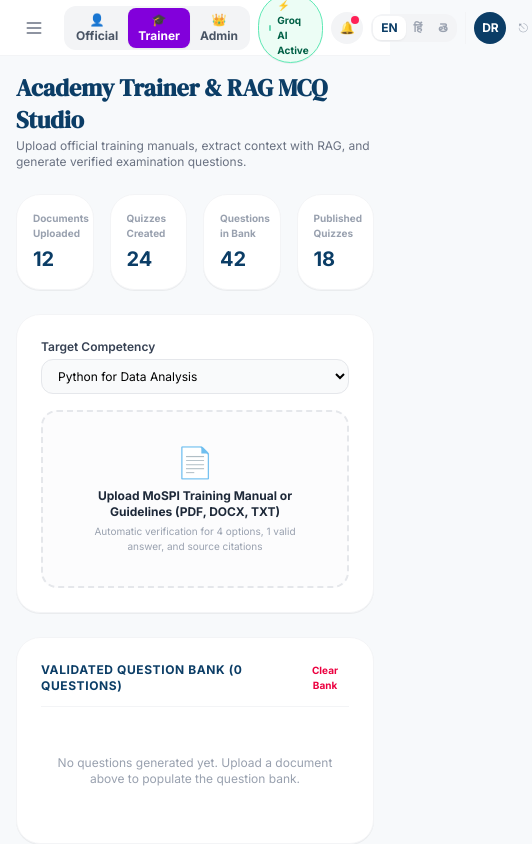
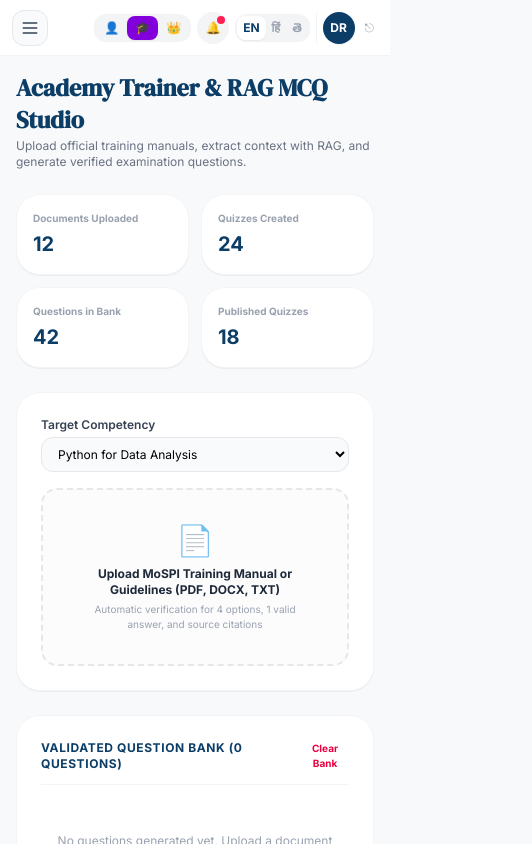
Before and after one commit to Bvs2006/StatSkill-AI, a React (Vite) app: page / in a window 390 px wide. Both pictures are taken after a click on the button "🎓 Trainer (RAG Bank)". Shown: the whole page, 532 px wide, since content can reach past the window. Built offline with nearby package versions, Linux system fonts and the light colour scheme.

Commit message:
fix(ui): comprehensive mobile responsiveness improvements across all screens and drawers

```diff
--- a/src/App.tsx
+++ b/src/App.tsx
@@ -360,8 +360,8 @@ function Sidebar({
 
       {mobileOpen && (
         <div className="md:hidden fixed inset-0 z-50 flex">
-          <div className="fixed inset-0 bg-black/60 backdrop-blur-xs" onClick={onMobileClose} />
-          <div className="relative z-10 h-full">
+          <div className="fixed inset-0 bg-black/60 backdrop-blur-xs transition-opacity duration-300" onClick={onMobileClose} />
+          <div className="relative z-10 h-full w-[280px] max-w-[85vw] shadow-2xl animate-in slide-in-from-left duration-300">
             <SidebarContent current={current} onNav={onNav} collapsed={false} setCollapsed={() => {}} onClose={onMobileClose} />
           </div>
         </div>
@@ -392,11 +392,12 @@ function Topbar({
   const notifs = getNotifications();
 
   return (
-    <header className="h-14 bg-white border-b border-gray-100 flex items-center px-4 md:px-6 gap-3 shrink-0 relative z-20 justify-between">
-      <div className="flex items-center gap-3">
+    <header className="h-14 bg-white border-b border-gray-100 flex items-center px-3 sm:px-4 md:px-6 gap-2 sm:gap-3 shrink-0 relative z-20 justify-between">
+      <div className="flex items-center gap-2 sm:gap-3 min-w-0">
         <button
           onClick={onMenuOpen}
-          className="md:hidden w-9 h-9 flex items-center justify-center rounded-lg hover:bg-gray-100 transition-colors text-gray-500"
+          className="md:hidden w-9 h-9 flex items-center justify-center rounded-xl bg-gray-50 hover:bg-gray-100 transition-colors text-gray-700 shrink-0 cursor-pointer border border-gray-200"
+          aria-label="Open Navigation Menu"
         >
           <svg className="w-5 h-5" fill="none" stroke="currentColor" strokeWidth="2" viewBox="0 0 24 24">
             <path d="M4 6h16M4 12h16M4 18h16" strokeLinecap="round" strokeLinejoin="round" />
@@ -407,51 +408,57 @@ function Topbar({
           <span className="text-xs font-bold text-[#0B3D66] bg-blue-50 px-2.5 py-1 rounded-lg">
             StatSkill AI
           </span>
-          <span className="text-xs text-gray-500 font-medium truncate max-w-[220px]">
+          <span className="text-xs text-gray-500 font-medium truncate max-w-[200px]">
             {profile.department}
           </span>
         </div>
       </div>
 
-      <div className="flex items-center gap-2 sm:gap-3">
-        {/* Role Switcher */}
-        <div className="flex items-center bg-gray-100 p-0.5 rounded-xl text-xs font-bold">
+      <div className="flex items-center gap-1.5 sm:gap-3 min-w-0">
+        {/* Responsive Role Switcher */}
+        <div className="flex items-center bg-gray-100 p-0.5 rounded-xl text-xs font-bold shrink-0">
           <button
             onClick={() => onRoleChange("learner")}
-            className={`px-2.5 py-1 rounded-lg transition-all ${
+            title="Official Cadre"
+            className={`px-2 sm:px-2.5 py-1 rounded-lg transition-all flex items-center gap-1 ${
               profile.role === "learner"
                 ? "bg-[#0B3D66] text-white shadow-xs"
                 : "text-gray-600 hover:text-gray-900"
             }`}
           >
-            👤 Official
+            <span>👤</span>
+            <span className="hidden sm:inline">Official</span>
           </button>
           <button
             onClick={() => onRoleChange("trainer")}
-            className={`px-2.5 py-1 rounded-lg transition-all ${
+            title="Trainer Studio"
+            className={`px-2 sm:px-2.5 py-1 rounded-lg transition-all flex items-center gap-1 ${
               profile.role === "trainer"
                 ? "bg-purple-700 text-white shadow-xs"
                 : "text-gray-600 hover:text-gray-900"
             }`}
           >
-            🎓 Trainer
+            <span>🎓</span>
+            <span className="hidden sm:inline">Trainer</span>
           </button>
           <button
             onClick={() => onRoleChange("admin")}
-            className={`px-2.5 py-1 rounded-lg transition-all ${
+            title="Ministry Admin"
+            className={`px-2 sm:px-2.5 py-1 rounded-lg transition-all flex items-center gap-1 ${
               profile.role === "admin"
                 ? "bg-amber-600 text-white shadow-xs"
                 : "text-gray-600 hover:text-gray-900"
             }`}
           >
-            👑 Admin
+            <span>👑</span>
+            <span className="hidden sm:inline">Admin</span>
           </button>
         </div>
 
         {/* Groq Cloud AI Engine Status */}
         <div
-          className="flex items-center gap-1.5 text-[10px] font-bold px-2.5 py-1 rounded-full bg-emerald-50 text-emerald-800 border border-emerald-300 shadow-2xs"
-          title="Groq Cloud LLaMA 3.3 AI Connected via .env"
+          className="hidden sm:flex items-center gap-1.5 text-[10px] font-bold px-2.5 py-1 rounded-full bg-emerald-50 text-emerald-800 border border-emerald-300 shadow-2xs shrink-0"
+          title="Groq Cloud Active"
         >
           <span className="w-1.5 h-1.5 rounded-full bg-emerald-500 animate-pulse" />
           <span>⚡ Groq AI Active</span>
@@ -460,7 +467,7 @@ function Topbar({
         {/* iGOT Adapter Status Badge */}
         <button
           onClick={() => setIgotModalOpen(true)}
-          className="hidden lg:flex items-center gap-1.5 text-[10px] font-bold px-2.5 py-1 rounded-full bg-orange-50 text-[#FF7A00] border border-orange-200 hover:bg-orange-100 transition-all cursor-pointer"
+          className="hidden xl:flex items-center gap-1.5 text-[10px] font-bold px-2.5 py-1 rounded-full bg-orange-50 text-[#FF7A00] border border-orange-200 hover:bg-orange-100 transition-all cursor-pointer shrink-0"
           title="iGOT Karmayogi (Sunbird) Integration Adapter"
         >
           <span className="w-1.5 h-1.5 rounded-full bg-emerald-500 animate-pulse" />
@@ -468,7 +475,7 @@ function Topbar({
         </button>
 
         {/* Notifications Button */}
-        <div className="relative">
+        <div className="relative shrink-0">
           <button
             onClick={() => setNotifsOpen(!notifsOpen)}
             className="w-8 h-8 rounded-full bg-gray-100 hover:bg-gray-200 text-gray-600 flex items-center justify-center text-xs relative cursor-pointer"
@@ -481,7 +488,7 @@ function Topbar({
           </button>
 
           {notifsOpen && (
-            <div className="absolute right-0 mt-2 w-72 bg-white rounded-2xl shadow-xl border border-gray-100 p-3 space-y-2 z-50 text-xs animate-in zoom-in-95">
+            <div className="fixed sm:absolute top-14 sm:top-full right-2 sm:right-0 mt-2 w-[calc(100vw-1rem)] sm:w-72 max-w-sm bg-white rounded-2xl shadow-xl border border-gray-100 p-3 space-y-2 z-50 text-xs animate-in zoom-in-95">
               <div className="flex justify-between font-bold text-gray-800 pb-1 border-b border-gray-100">
                 <span>Notifications</span>
                 <span className="text-[10px] text-gray-400">3 Alerts</span>
@@ -500,12 +507,12 @@ function Topbar({
         </div>
 
         {/* Multilingual Switcher */}
-        <div className="flex items-center bg-gray-100 rounded-xl p-0.5 text-xs font-bold">
+        <div className="flex items-center bg-gray-100 rounded-xl p-0.5 text-xs font-bold shrink-0">
           {(["EN", "HI", "TE"] as const).map((l) => (
             <button
               key={l}
               onClick={() => setLang(l)}
-              className={`px-2 py-1 rounded-lg transition-all ${
+              className={`px-1.5 sm:px-2 py-1 rounded-lg transition-all ${
                 lang === l ? "bg-white text-[#0B3D66] shadow-xs" : "text-gray-400 hover:text-gray-600 cursor-pointer"
               }`}
             >
@@ -515,10 +522,10 @@ function Topbar({
         </div>
 
         {/* Profile Avatar & Logout */}
-        <div className="flex items-center gap-2 pl-2 border-l border-gray-100">
+        <div className="flex items-center gap-1.5 sm:gap-2 pl-1.5 sm:pl-2 border-l border-gray-100 shrink-0">
           <button
             onClick={() => onNav("profile")}
-            className="w-8 h-8 rounded-full bg-[#0B3D66] text-white flex items-center justify-center text-xs font-bold hover:opacity-90 cursor-pointer"
+            className="w-8 h-8 rounded-full bg-[#0B3D66] text-white flex items-center justify-center text-xs font-bold hover:opacity-90 cursor-pointer shadow-2xs"
             title="My Profile"
           >
             {(profile?.name || "RS").slice(0, 2).toUpperCase()}
@@ -3701,7 +3708,7 @@ function TrainerScreen() {
       </div>
 
       {/* Summary Cards */}
-      <div className="grid grid-cols-4 gap-4">
+      <div className="grid grid-cols-2 sm:grid-cols-4 gap-3 sm:gap-4">
         {[
           { label: "Documents Uploaded", val: "12" },
           { label: "Quizzes Created", val: "24" },
@@ -3782,7 +3789,7 @@ function TrainerScreen() {
                     Validated ✓
                   </span>
                 </div>
-                <div className="grid grid-cols-2 gap-2 text-[11px] text-gray-600">
+                <div className="grid grid-cols-1 sm:grid-cols-2 gap-2 text-[11px] text-gray-600">
                   {q.options.map((opt, i) => (
                     <div key={i} className={`p-2 rounded-lg border ${i === q.correctAnswerIndex ? "bg-emerald-50 border-emerald-300 font-bold text-emerald-900" : "bg-white border-gray-200"}`}>
                       {String.fromCharCode(65 + i)}. {opt}
@@ -3850,7 +3857,7 @@ function AdminScreen() {
 
   return (
     <div className="max-w-7xl mx-auto space-y-6">
-      <div className="flex justify-between items-end">
+      <div className="flex flex-col sm:flex-row justify-between sm:items-end gap-3">
         <div>
           <h1 className="text-2xl font-bold text-[#0B3D66] font-serif">Ministry Administrator Analytics</h1>
           <p className="text-xs text-gray-500 mt-0.5">
@@ -3859,14 +3866,14 @@ function AdminScreen() {
         </div>
         <button
           onClick={handleExportCsv}
-          className="px-4 py-2 bg-[#0B3D66] text-white text-xs font-bold rounded-xl hover:bg-[#082e4f]"
+          className="px-4 py-2 bg-[#0B3D66] text-white text-xs font-bold rounded-xl hover:bg-[#082e4f] cursor-pointer self-start sm:self-auto"
         >
           📥 Export Cadre Roster (.csv)
         </button>
       </div>
 
       {/* Top 4 Metrics */}
-      <div className="grid grid-cols-1 sm:grid-cols-4 gap-4">
+      <div className="grid grid-cols-2 lg:grid-cols-4 gap-3 sm:gap-4">
         {[
           { label: "Total Officers Monitored", value: totalEmployees.toString(), sub: "Active ISS/SSS Records", color: "#0B3D66", badge: "Cadre Roster", badgeColor: "bg-blue-100 text-blue-800", icon: "👥" },
           { label: "Average Competency Index", value: `${avgCompetency} / 5.0`, sub: "Across all divisions", color: "#FF7A00", badge: "MoSPI Avg", badgeColor: "bg-orange-100 text-orange-800", icon: "📊" },
--- a/src/index.css
+++ b/src/index.css
@@ -35,6 +35,7 @@ body,
 
 * {
   scrollbar-width: none;
+  -webkit-tap-highlight-color: transparent;
 }
 *::-webkit-scrollbar {
   display: none;
@@ -46,4 +47,21 @@ body,
 body {
   font-family: var(--font-sans);
   background-color: #F7F9FB;
+  -webkit-font-smoothing: antialiased;
+  -moz-osx-font-smoothing: grayscale;
+  overflow-x: hidden;
 }
+
+/* Mobile Safe-Area & Touch Helpers */
+@supports (padding: env(safe-area-inset-bottom)) {
+  .pb-safe {
+    padding-bottom: env(safe-area-inset-bottom);
+  }
+  .pt-safe {
+    padding-top: env(safe-area-inset-top);
+  }
+}
+
+.touch-scroll {
+  -webkit-overflow-scrolling: touch;
+}
```
Also changed, not shown: src/components/CoursePlayer/AITutorDrawer.tsx (+32 -10 lines), src/components/CoursePlayer/CourseLearningPage.tsx (+16 -16 lines), src/components/LecturePlayer.tsx (+10 -9 lines).
